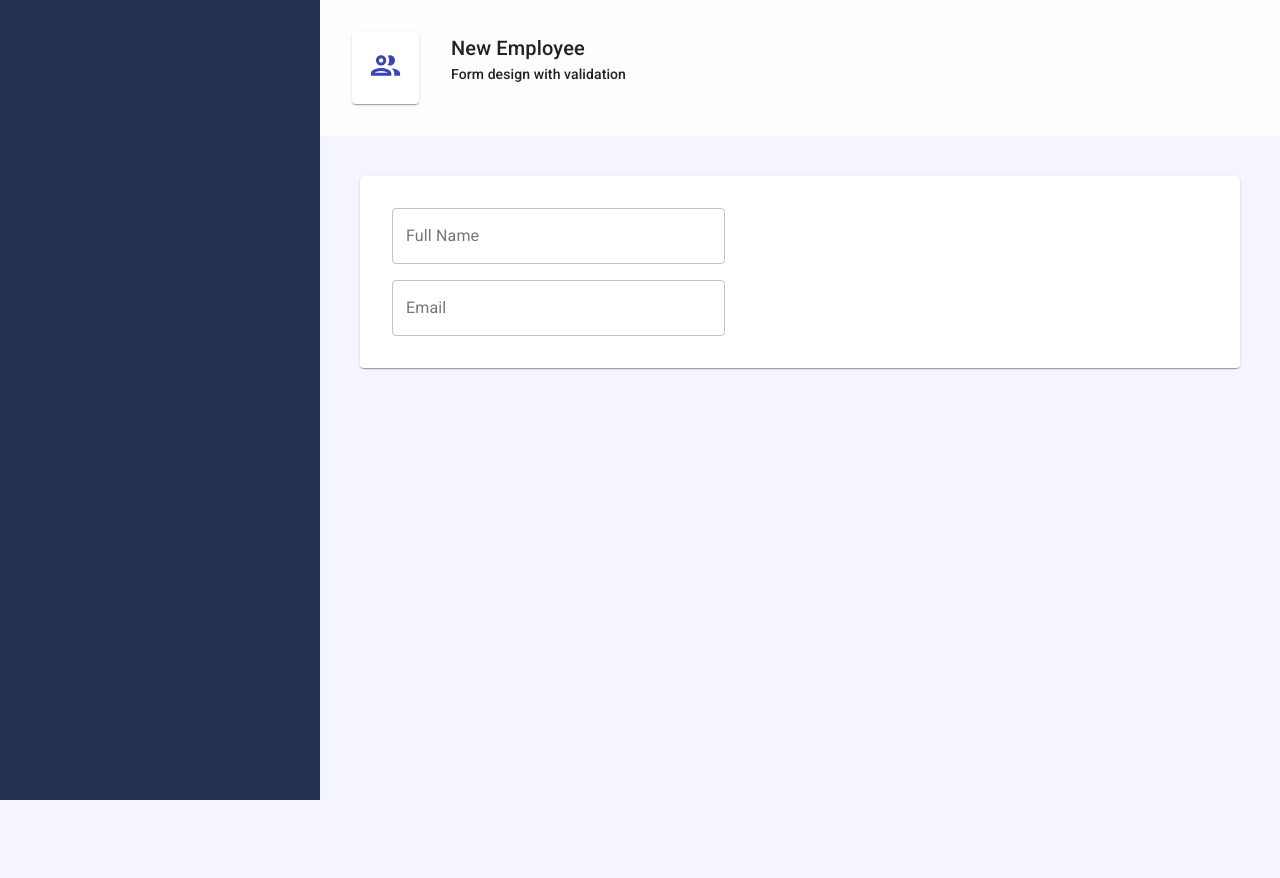
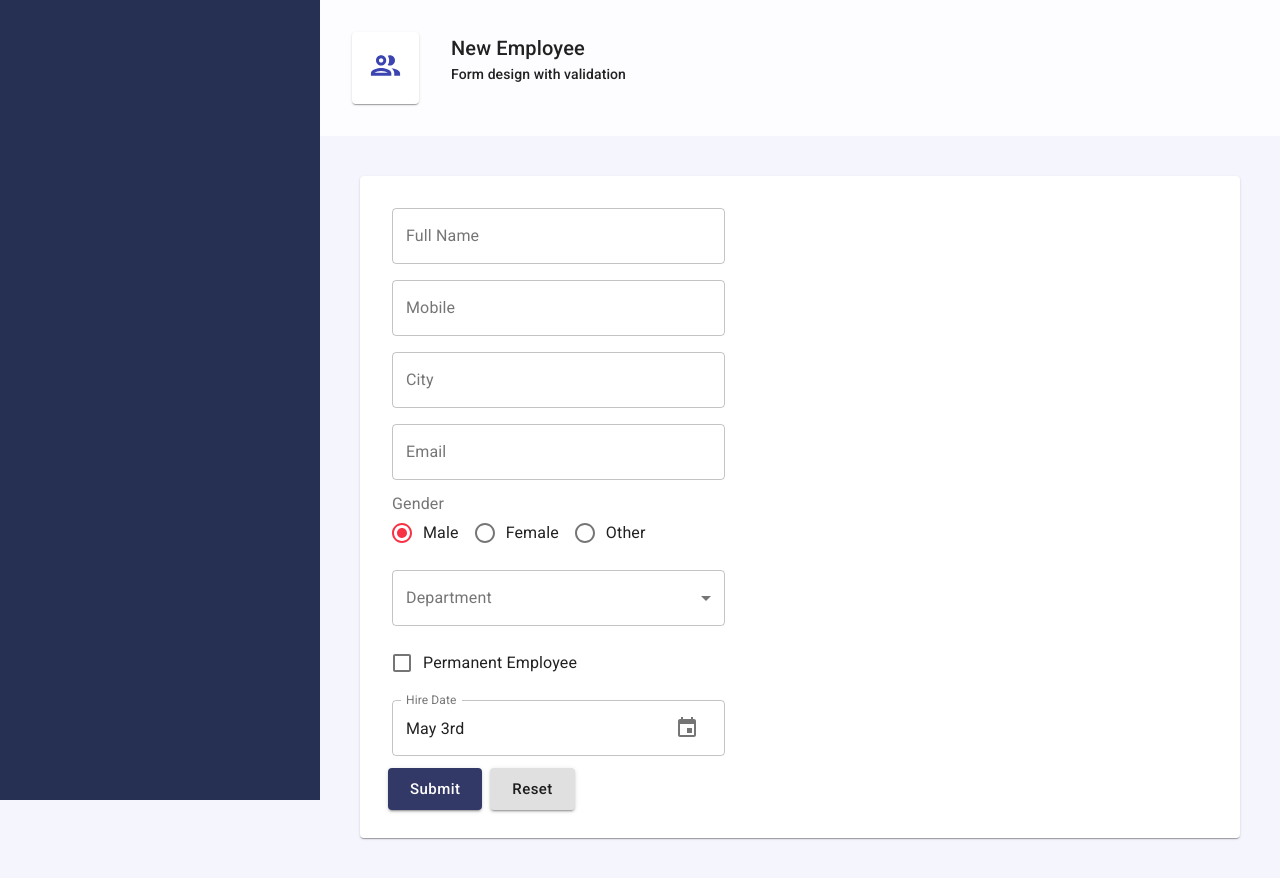
Before and after one commit to Leith-Gharbi/React-Material-UI, a React (Create React App) app: page / in a window 1280 px wide. Before the commit the page ends 800 px from the top, so only its background shows below. Built offline with nearby package versions, Linux system fonts and the light colour scheme.

Commit message:
Mui Form Validation

```diff
--- a/package.json
+++ b/package.json
@@ -3,11 +3,15 @@
   "version": "0.1.0",
   "private": true,
   "dependencies": {
+    "@date-io/date-fns": "^1.3.13",
     "@material-ui/core": "^4.11.4",
     "@material-ui/icons": "^4.11.2",
+    "@material-ui/pickers": "^3.3.10",
     "@testing-library/jest-dom": "^5.12.0",
     "@testing-library/react": "^11.2.6",
     "@testing-library/user-event": "^12.8.3",
+    "core-js": "^3.11.2",
+    "date-fns": "^2.21.1",
     "react": "^17.0.2",
     "react-dom": "^17.0.2",
     "react-scripts": "4.0.3",
--- /dev/null
+++ b/src/components/controls/Button.js
@@ -0,0 +1,29 @@
+import React from 'react'
+import { Button as MuiButton, makeStyles } from '@material-ui/core';
+
+
+const useStyles=makeStyles(theme =>({
+root:{
+    margin : theme.spacing(0.5)
+},
+label :{
+    textTransform :'none'
+}
+
+}))
+export default function Button(props) {
+
+    const {text,size,onClick ,color,variant , ...other}=props;
+    const classes = useStyles();
+    return (
+      <MuiButton
+      classes={{root : classes.root , label : classes.label}}
+      variant={variant ||"contained"}
+       size={size || "large"}
+        onClick={onClick}
+        {...other}
+         color={color || "primary"}>
+{text}
+</MuiButton>
+    )
+}
--- /dev/null
+++ b/src/components/controls/Checkbox.js
@@ -0,0 +1,18 @@
+import { FormControl, FormControlLabel ,Checkbox as MuiCheckbox } from '@material-ui/core';
+import React from 'react'
+
+export default function Checkbox(props) {
+    const {name,value,onChange ,label}=props;
+const convertToDefEventParameter =(name,value) =>({
+target:{
+    name,value
+}
+})
+
+    return (
+       <FormControl>
+<FormControlLabel
+ control={<MuiCheckbox name={name} color="primary" checked={value} onChange={e => onChange(convertToDefEventParameter (name,e.target.checked))}/>} label={label} />
+       </FormControl>
+    )
+}
--- /dev/null
+++ b/src/components/controls/DatePicker.js
@@ -0,0 +1,25 @@
+import React from 'react'
+import DateFnsUtils from '@date-io/date-fns'
+import { KeyboardDatePicker, MuiPickersUtilsProvider } from '@material-ui/pickers'
+
+export default function DatePicker(props) {
+    const {name,value,onChange ,label}=props;
+    const convertToDefEventParameter =(name,value) =>({
+        target:{
+            name,value
+        }
+        })
+    return (
+       <MuiPickersUtilsProvider utils={DateFnsUtils}>
+<KeyboardDatePicker disableToolbar
+variant="inline"
+inputVariant="outlined"
+formate="MMM/dd/yyyy"
+name={name}
+value={value}
+onChange={date => onChange(convertToDefEventParameter (name,date))}
+label={label}/>
+
+       </MuiPickersUtilsProvider>
+    )
+}
--- /dev/null
+++ b/src/components/controls/Input.js
@@ -0,0 +1,17 @@
+import React from 'react'
+import {  TextField } from '@material-ui/core';
+
+export default function Input(props) {
+
+    const {name,value,onChange ,label}=props;
+
+    return (
+        <TextField
+            variant="outlined"
+             label={label}
+             name={name}
+              value={value}
+              onChange={onChange}
+              />
+    )
+}
--- /dev/null
+++ b/src/components/controls/RadioGroup.js
@@ -0,0 +1,25 @@
+import React from 'react'
+import { FormControl, FormLabel, RadioGroup as MuiRadioGroup, FormControlLabel, Radio } from '@material-ui/core';
+
+export default function RadioGroup(props) {
+    const {name,value,onChange ,label, items}=props;
+    return (
+
+        <FormControl>
+        <FormLabel>{label}</FormLabel>
+        <MuiRadioGroup row
+         name={name}
+         value={value}
+         onChange={onChange}>
+
+{    items.map(
+    (item) =>(
+  <FormControlLabel key={item.id} value={item.id} control={<Radio/>} label={item.title}/>
+                  )
+      )
+}
+
+        </MuiRadioGroup>
+    </FormControl>
+    )
+}
--- /dev/null
+++ b/src/components/controls/Select.js
@@ -0,0 +1,23 @@
+import { FormControl, InputLabel ,MenuItem,Select as MuiSelect } from '@material-ui/core';
+import React from 'react'
+
+export default function Select(props) {
+    const {name,value,onChange ,label,options}=props;
+console.log(options)
+    return (
+        <FormControl variant="outlined">
+<InputLabel>{label}</InputLabel>
+<MuiSelect
+label={label}
+name={name}
+value={value}
+onChange={onChange}>
+<MenuItem value=''>None</MenuItem>
+{
+    options.map(item=>(
+        <MenuItem key={item.id} value={item.id}>{item.title}</MenuItem>))
+}
+    </MuiSelect>
+        </FormControl>
+    )
+}
--- /dev/null
+++ b/src/components/controls/controls.js
@@ -0,0 +1,12 @@
+import Input from './Input'
+import RadioGroup from './RadioGroup'
+import Select from './Select'
+import Checkbox from './Checkbox'
+import DatePicker from './DatePicker'
+import Button from './Button'
+
+ const Controls ={
+    Input,RadioGroup,Select,Checkbox,DatePicker,Button
+}
+
+export default Controls;
--- /dev/null
+++ b/src/components/useForm.js
@@ -0,0 +1,38 @@
+import React ,{useState} from 'react'
+import {  makeStyles } from '@material-ui/core';
+
+export  function useForm(initialFValues) {
+    const[values,setValues]=useState(initialFValues);
+
+    const handleInputChange =(e)=>{
+        const {name,value}= e.target;
+        setValues({...values , [name]:value})
+            }
+
+    return (
+    {values,setValues,handleInputChange }
+    )
+}
+
+const useStyles= makeStyles(theme=>({
+
+    root:{
+
+    '& .MuiFormControl-root':{
+        width:'80%',
+        margin : theme.spacing(1)
+
+    }
+    }
+
+    }))
+
+export default function Form(props) {
+
+    const classes = useStyles();
+    return (
+        <form className={classes.root} autoComplete="off">
+                 {props.children}
+        </form>
+    )
+}
--- a/src/pages/Employees/EmployeeForm.js
+++ b/src/pages/Employees/EmployeeForm.js
@@ -1,22 +1,25 @@
 import React ,{useEffect,useState} from 'react'
-import { Grid, TextField, makeStyles } from '@material-ui/core';
+import Form, {useForm} from '../../components/useForm';
+import Controls from '../../components/controls/controls'
+import { Grid } from '@material-ui/core';
+import * as employeeServices from '../../services/employeeServices';
 
-const useStyles= makeStyles(theme=>({
-
-root:{
-'& .MuiFormControl-root':{
-    width:'80%',
-    margin : theme.spacing(1)
-
-}
-}
-
-}))
 
 
 
 export default function EmployeeForm() {
-const classes = useStyles();
+
+    const genderItems=[
+        {
+            id:'male',title:"Male"
+        },
+        {
+            id:'female',title:"Female"
+        },
+        {
+            id:'other',title:"Other"
+        }
+    ]
     const initialFValues ={
         id : 0 ,
         fullName:'',
@@ -28,40 +31,72 @@ const classes = useStyles();
         hireDate : new Date(),
         isPermanent : false,
     }
-
-    const[values,setValues]=useState(initialFValues);
+const {values,setValues,handleInputChange} = useForm(initialFValues);
 
     useEffect(()=>{
 
     },[values]);
 
-    const handleInputChange =e=>{
-const {name,value}= e.target;
-setValues({...values , [name]:value})
-    }
 
     return (
-        <form className={classes.root}>
-            <Grid coantainer>
+            <Form>
+       <Grid coantainer>
             <Grid item xs={6}>
-            <TextField
-            variant="outlined"
-             label="Full Name"
-             name='fullName'
-              value={values.fullName}
-              onChange={handleInputChange}
-              />
-            <TextField
-            variant="outlined"
+                <Controls.Input label="Full Name" name="fullName" value={values.fullName} onChange={handleInputChange}/>
+
+            <Controls.Input
+            name='mobile'
+             label="Mobile"
+              value={values.mobile}j
+              onChange={handleInputChange}/>
+                  <Controls.Input
+            name='city'
+             label="City"
+              value={values.city}
+              onChange={handleInputChange}/>
+                  <Controls.Input
             name='email'
              label="Email"
-              value={values.email}/>
+              value={values.email}
+              onChange={handleInputChange}/>
             </Grid>
             <Grid item xs={6}>
+
+<Controls.RadioGroup
+ name='gender'
+ value={values.gender}
+onChange={handleInputChange}
+label="Gender"
+items={genderItems}
+>
+
+
+</Controls.RadioGroup>
+<Controls.Select
+ name='departmentId'
+ label="Department"
+ value={values.departmentId}
+onChange={handleInputChange}
+ options={employeeServices.getDepartementCollection}/>
+               <Controls.Checkbox name="isPermanent"
+                label="Permanent Employee"
+ value={values.isPermanent}
+onChange={handleInputChange}/>
+
+<Controls.DatePicker  name='hireDate'
+ label="Hire Date"
+ value={values.hireDate}
+onChange={handleInputChange} >
+
+</Controls.DatePicker>
+<div>
+    <Controls.Button  text="Submit" type="submit"/>
+
+    <Controls.Button text="Reset" color="default" />
+</div>
             </Grid>
 
             </Grid>
-
-        </form>
+            </Form>
     )
 }
--- /dev/null
+++ b/src/services/employeeServices.js
@@ -0,0 +1,8 @@
+export const getDepartementCollection =(
+    [
+        {id : '1', title:'Development'},
+        {id : '2', title:'Marketing'},
+        {id : '3', title:'Accounting'},
+        {id : '4', title:'HR'},
+    ]
+)
```
Also changed, not shown: 1 other file (tests, documents, lock files or other folders).
